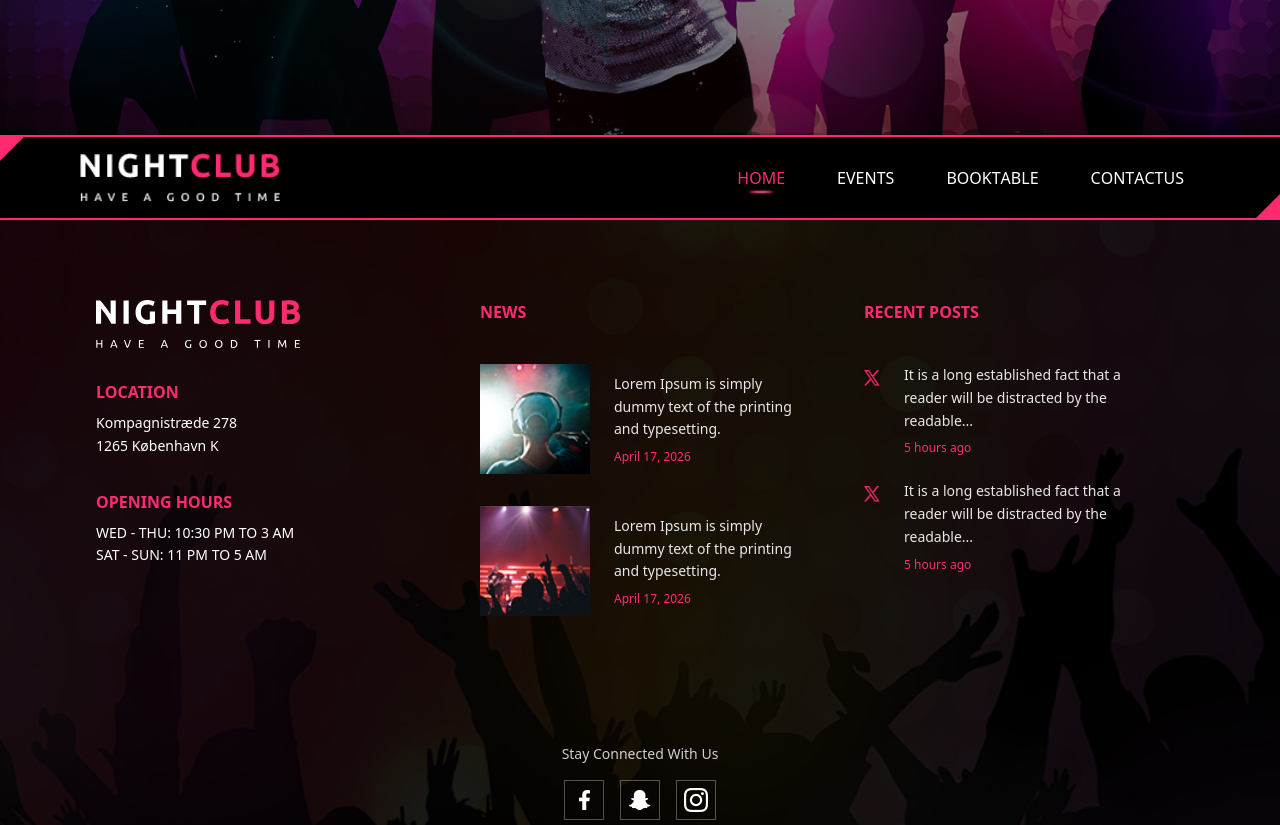
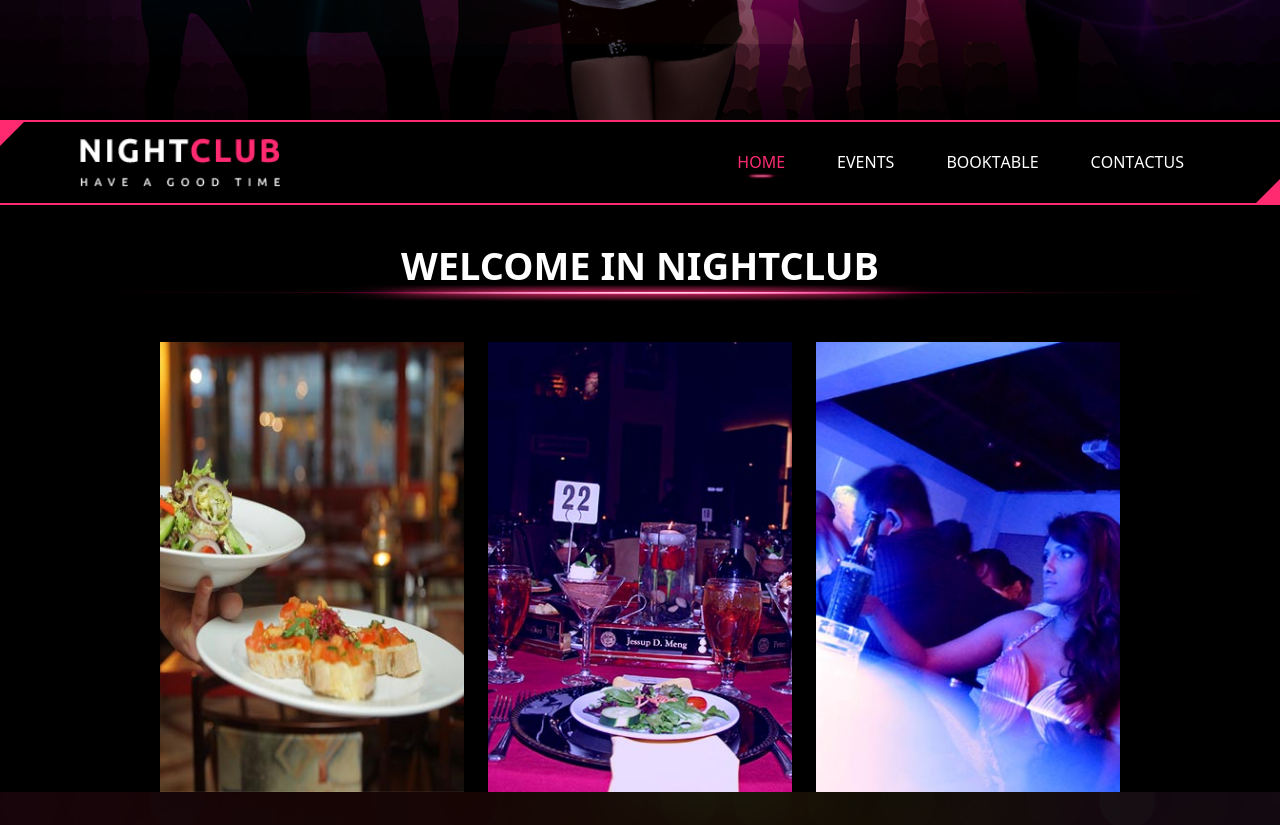
Before and after one commit to Moni2206/night-club-2026, a Next.js app in the folder night-club-web/: page / in a window 1280 px wide. Shown: the part 580-1405 px from the top of the page. Built offline with nearby package versions, Linux system fonts and the light colour scheme.

Commit message:
Add Sektion1 component and integrate react-icons; update Hero component layout and fix MotionImage creation

```diff
--- a/night-club-web/package.json
+++ b/night-club-web/package.json
@@ -12,6 +12,7 @@
     "next": "16.2.4",
     "react": "19.2.4",
     "react-dom": "19.2.4",
+    "react-icons": "^5.6.0",
     "zod": "^4.4.3"
   },
   "devDependencies": {
--- a/night-club-web/src/app/page.js
+++ b/night-club-web/src/app/page.js
@@ -1,14 +1,17 @@
 import Image from "next/image";
 import Hero from "@/components/forsiden/Hero";
 import Navbar from "../components/Navbar";
+import Sektion1 from "@/components/forsiden/Sektion1";
 
 export default function Home() {
   return (
-    <div className="min-h-screen">
+    <main className="max-w-screen-2xl mx-auto">
       <Hero />
-      <div className="absolute bottom-0 left-0 w-full">
+      <div className="left-0 w-full">
         <Navbar />
       </div>
-    </div>
+      <h2 className="relative mt-8 text-[32px] text-center md:text-[38px] font-bold z-10 bg-[url('/assets/bottom_line.png')] bg-bottom bg-no-repeat pb-2 [background-size:140%_18px]">WELCOME IN NIGHTCLUB</h2>
+      <Sektion1 />
+    </main>
   );
 }
--- a/night-club-web/src/components/forsiden/Hero.jsx
+++ b/night-club-web/src/components/forsiden/Hero.jsx
@@ -5,7 +5,7 @@ import BtnBook from "@/components/forsiden/HeroBtnBook";
 import { motion } from "framer-motion";
 import { useState, useEffect } from "react";
 
-const MotionImage = motion.create(Image);
+const MotionImage = motion(Image);
 
 const heroImages = ["/assets/bg/header_bg_1.jpg", "/assets/bg/header_bg_2.jpg"];
 
@@ -24,10 +24,10 @@ const Hero = () => {
   }, []);
 
   return (
-    <section className="relative h-screen w-full overflow-hidden">
+    <section className="relative h-[600px] md:h-[700px] w-full overflow-hidden">
       {/* LOADER */}
       {!loaded && (
-        <div className="fixed inset-0 bg-black flex items-center justify-center z-50">
+        <div className="absolute inset-0 bg-black flex items-center justify-center z-50">
           <img src="/assets/loader/madbars.gif" alt="loader" className="w-20" />
         </div>
       )}
@@ -46,9 +46,7 @@ const Hero = () => {
           {/* CONTENT */}
           <div className="absolute inset-0 flex flex-col items-center justify-center gap-3">
             <MotionImage src="/assets/icon/Logo.svg" alt="Logo" width={563} height={63} initial={{ rotateX: 90, opacity: 0 }} animate={{ rotateX: 0, opacity: 1 }} transition={{ duration: 0.7 }} style={{ transformPerspective: 1000 }} />
-
             <h3 className="text-[32px] md:text-[38px] font-bold text-white animate-tagline bg-[url('/assets/bottom_line.png')] bg-bottom bg-no-repeat pb-2 [background-size:140%_18px]">HAVE A GOOD TIME</h3>
-
             <div className="mt-6">
               <BtnBook />
             </div>
--- /dev/null
+++ b/night-club-web/src/components/forsiden/Sektion1.jsx
@@ -0,0 +1,71 @@
+import { FaConciergeBell } from "react-icons/fa";
+import { FaChampagneGlasses } from "react-icons/fa6";
+
+const cards = [
+  {
+    title: "Night Club",
+    icon: "/assets/icon/favicon.png",
+    text: "There are many variations of passages of Lorem Ipsum available, but the majority have suffered alteration in some form, by injected humour, or randomised words which don't look even slightly believable.",
+    img: "/assets/content-img/reastaurant_1.jpg",
+  },
+  {
+    title: "Restaurant",
+    icon: FaConciergeBell,
+    text: "It is a long established fact that a reader will be distracted by the readable content of a page when looking at its layout. The point of using Lorem Ipsum is that it has a more-or-less normal distribution.",
+    img: "/assets/content-img/thumb1.jpg",
+  },
+  {
+    title: "Bar",
+    icon: FaChampagneGlasses,
+    text: "Contrary to popular belief, Lorem Ipsum is not simply random text. It has roots in a piece of classical Latin literature from 45 BC, making it over 2000 years old. Richard McClintock, a Latin.",
+    img: "/assets/content-img/thumb2.jpg",
+  },
+];
+
+const Sektion1 = () => {
+  return (
+    <section className="grid grid-cols-1 md:grid-cols-3 gap-6 mt-10 px-16 md:px-24 xl:px-40">
+      {" "}
+      {cards.map((card) => {
+        const Icon = card.icon;
+
+        return (
+          <div key={card.title} className="relative overflow-hidden group h-[450px] ">
+            {/* IMAGE */}
+            <img src={card.img} alt={card.title} className="w-full h-full object-cover" />
+
+            {/* SORT OVERLAY */}
+            <div className="absolute inset-0 bg-black/100 opacity-0 group-hover:opacity-100 transition-all duration-[1500ms]"></div>
+
+            {/* TOP BORDER */}
+            <div className="absolute top-0 left-[-100%] w-full h-[2px] bg-[oklch(65.35%_0.242_9.27)] group-hover:left-0 transition-all duration-[1500ms]"></div>
+
+            {/* BOTTOM BORDER */}
+            <div className="absolute bottom-0 right-[-100%] w-full h-[2px] bg-[oklch(65.35%_0.242_9.27)] group-hover:right-0 transition-all duration-[1500ms]"></div>
+
+            {/* TOP LEFT CORNER */}
+            <div className="absolute top-0 left-0 w-20 h-20 bg-[oklch(65.35%_0.242_9.27)] [clip-path:polygon(0_0,100%_0,0_100%)] opacity-0 group-hover:opacity-100 transition-all duration-[1500ms]"></div>
+
+            {/* BOTTOM RIGHT CORNER */}
+            <div className="absolute bottom-0 right-0 w-20 h-20 bg-[oklch(65.35%_0.242_9.27)] [clip-path:polygon(100%_0,100%_100%,0_100%)] opacity-0 group-hover:opacity-100 transition-all duration-[1500ms]"></div>
+
+            {/* CONTENT */}
+            <div className="absolute inset-0 flex flex-col items-center justify-center text-center px-6 md:px-1 opacity-0 group-hover:opacity-100 transition-all duration-[1500ms]">
+              {/* ICON */}
+              <div className="border-2 border-[oklch(65.35%_0.242_9.27)] p-6 mb-6">
+                {typeof card.icon === "string" ? <img src={card.icon} alt={card.title} className="w-[50px] h-[50px] object-contain" /> : <Icon size={50} className="text-[oklch(65.35%_0.242_9.27)]" />}
+              </div>
+
+              <h3 className="text-white text-2xl font-bold mb-6">{card.title}</h3>
+
+              {/* TEKST — kommer fra siden med delay */}
+              <p className="text-white text-base leading-8 opacity-0 translate-x-20 group-hover:opacity-100 group-hover:translate-x-0 transition-all duration-[1500ms] delay-300">{card.text}</p>
+            </div>
+          </div>
+        );
+      })}
+    </section>
+  );
+};
+
+export default Sektion1;
```
Also changed, not shown: 1 other file (tests, documents, lock files or other folders).
